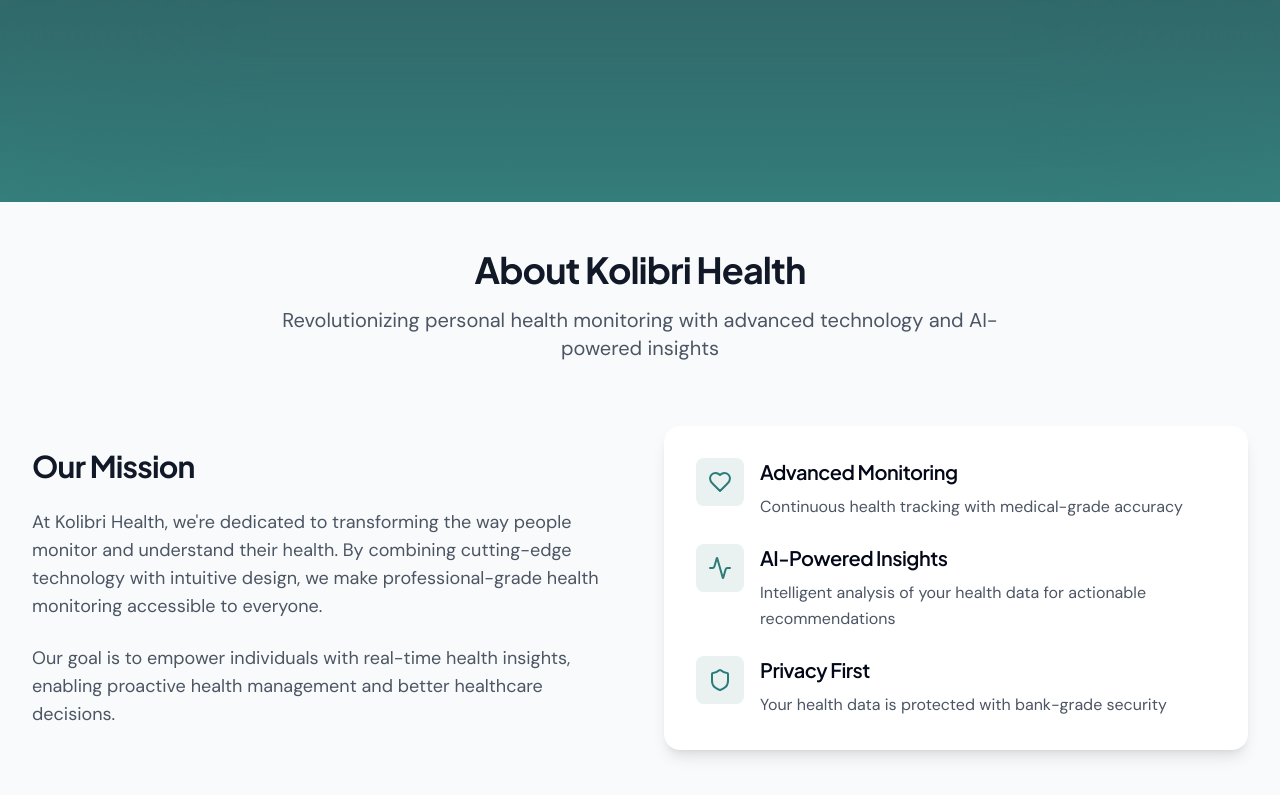
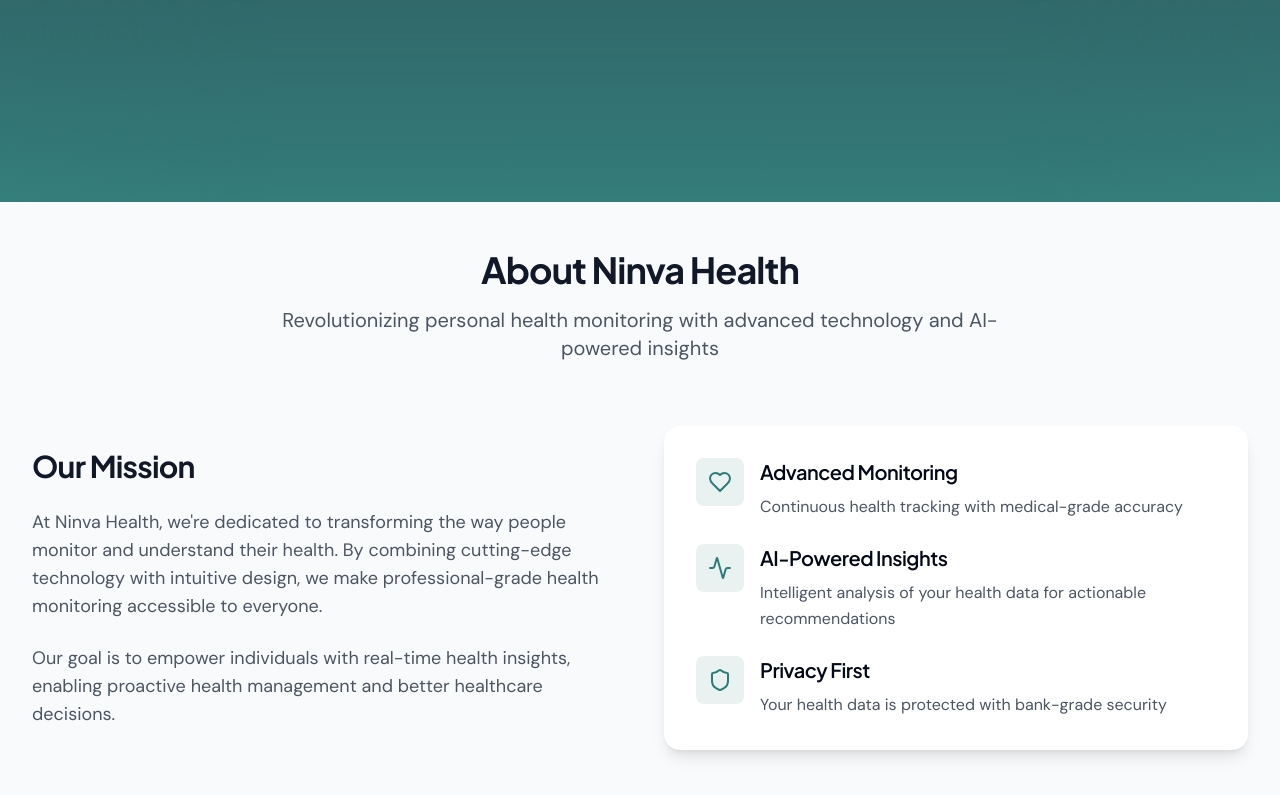
Before and after one commit to Non-Invasive-Medical-Technologies/ninva_Health, a React (Vite) app: page /about in a window 1280 px wide. Shown: the part 583-1378 px from the top of the page. Built offline with nearby package versions, Linux system fonts and the light colour scheme.

Commit message:
Update branding from Kolibri Health to Ninva Health in About page
[skip gpt_engineer]

```diff
--- a/src/components/layout/Footer.tsx
+++ b/src/components/layout/Footer.tsx
@@ -55,7 +55,7 @@ const Footer = () => {
         <div className="grid grid-cols-1 md:grid-cols-2 lg:grid-cols-4 gap-12 mb-12">
           {/* Brand Column */}
           <div className="space-y-4">
-            <h2 className="text-xl font-bold text-emerald-700">Kolibri Health</h2>
+            <h2 className="text-xl font-bold text-emerald-700">Ninva Health</h2>
             <p className="text-gray-600">
               Advanced health monitoring with AI-powered insights for proactive wellness management
             </p>
--- a/src/pages/About.tsx
+++ b/src/pages/About.tsx
@@ -12,7 +12,7 @@ const About = () => {
 
       <div className="max-w-7xl mx-auto py-12 px-4 sm:px-6 lg:px-8">
         <div className="text-center mb-16">
-          <h1 className="text-4xl font-bold text-gray-900 mb-4">About Kolibri Health</h1>
+          <h1 className="text-4xl font-bold text-gray-900 mb-4">About Ninva Health</h1>
           <p className="text-xl text-gray-600 max-w-3xl mx-auto">
             Revolutionizing personal health monitoring with advanced technology and AI-powered insights
           </p>
@@ -22,7 +22,7 @@ const About = () => {
           <div>
             <h2 className="text-3xl font-bold text-gray-900 mb-6">Our Mission</h2>
             <p className="text-lg text-gray-600 mb-6">
-              At Kolibri Health, we're dedicated to transforming the way people monitor and understand their health. By combining cutting-edge technology with intuitive design, we make professional-grade health monitoring accessible to everyone.
+              At Ninva Health, we're dedicated to transforming the way people monitor and understand their health. By combining cutting-edge technology with intuitive design, we make professional-grade health monitoring accessible to everyone.
             </p>
             <p className="text-lg text-gray-600">
               Our goal is to empower individuals with real-time health insights, enabling proactive health management and better healthcare decisions.
```
